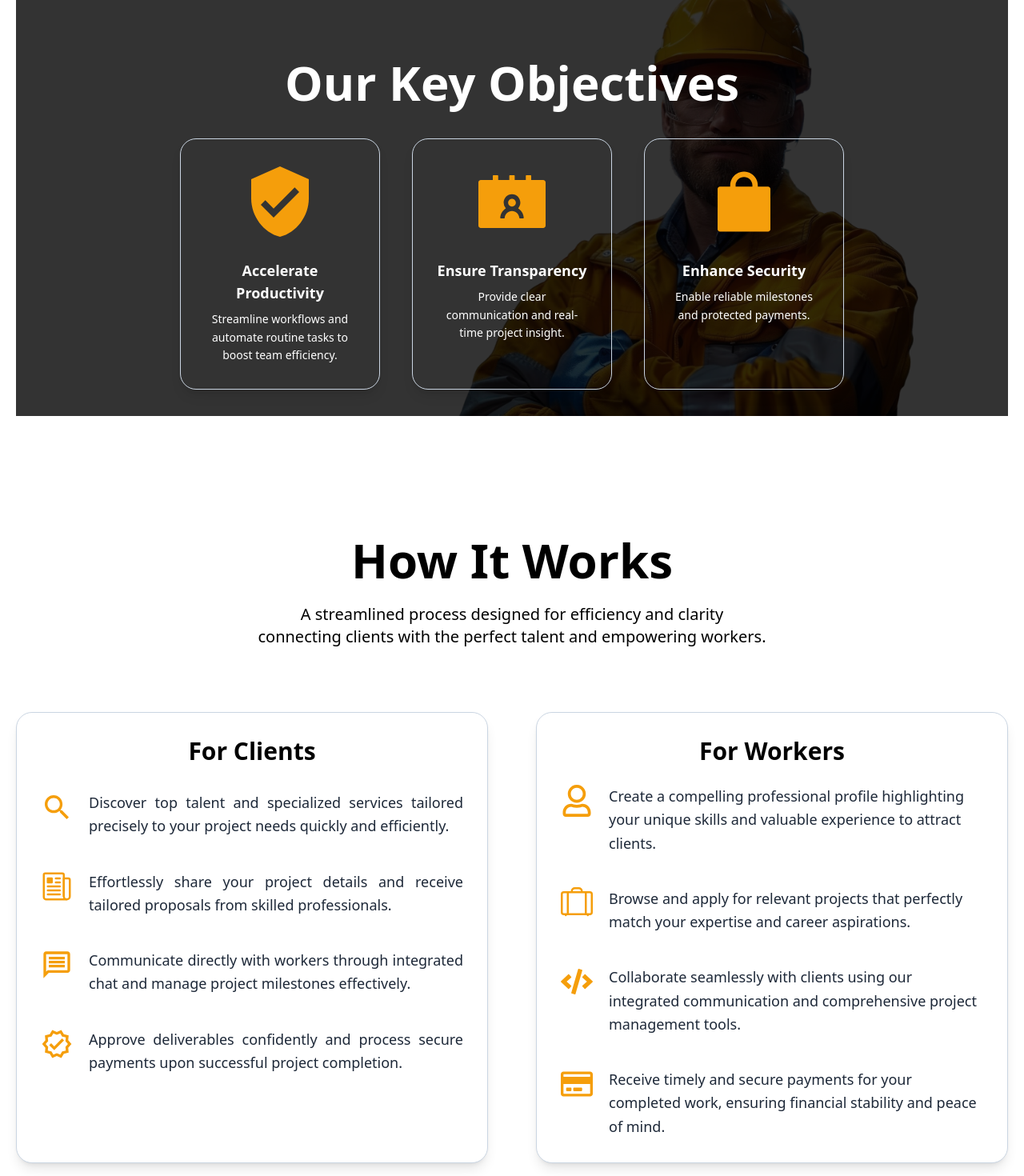
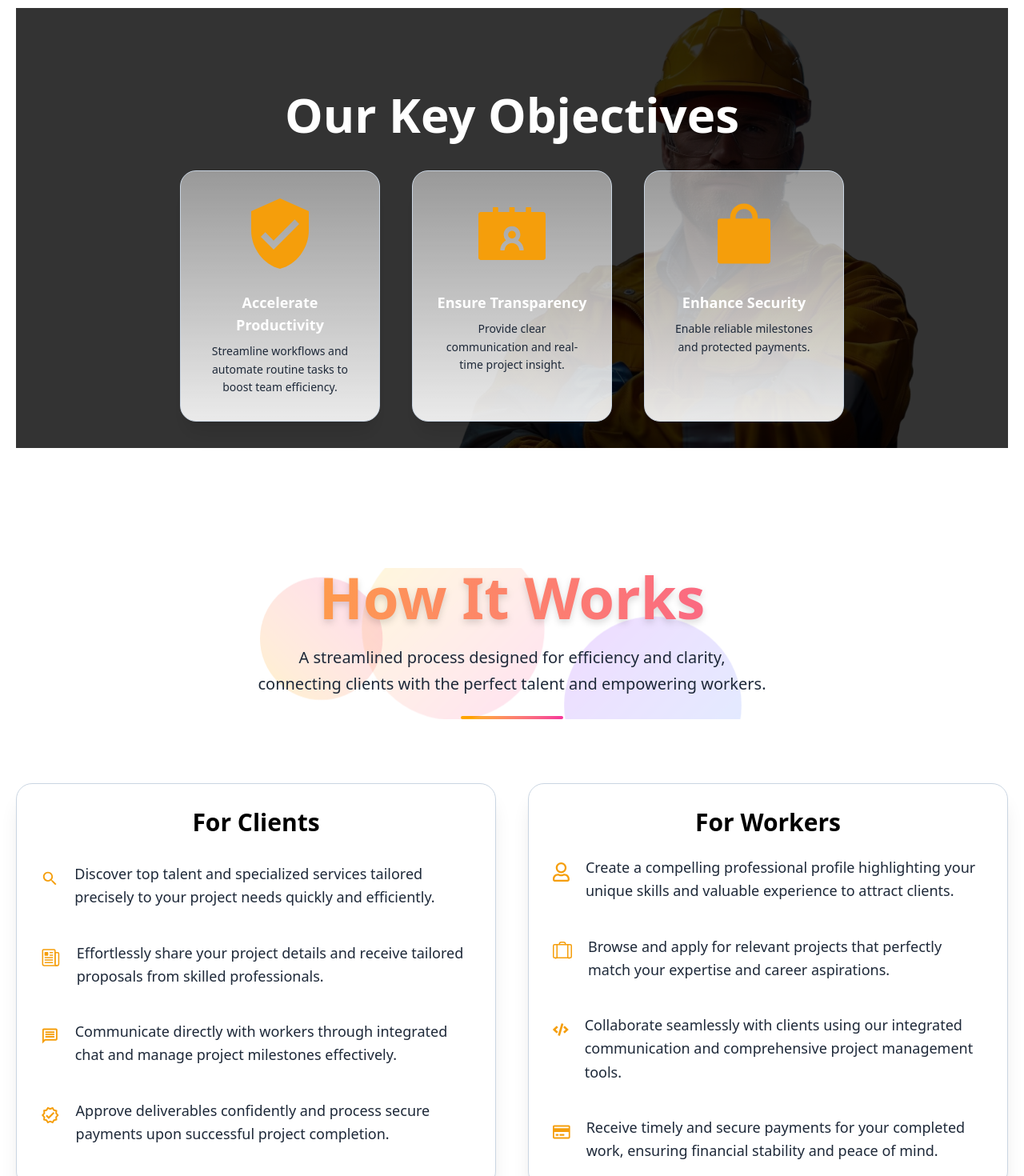
Before and after one commit to HasalKenula/WorkSure-frontend, a React (Vite) app: page /about in a window 1280 px wide. Shown: the part 1302-2772 px from the top of the page at 80% size. Built offline with nearby package versions, Linux system fonts and the light colour scheme.

Commit message:
modify aboutUs page

```diff
--- a/src/pages/AboutUsPage.jsx
+++ b/src/pages/AboutUsPage.jsx
@@ -17,150 +17,155 @@ import AboutUsTopSection from "../components/AboutUsTopSection";
 export default function AboutUs() {
   return (
     <div>
-
       <Navbar />
       <AboutUsTopSection/>
 
-      <div className="text-black  min-h-screen w-full p-5 mt-20">
+      <div className="text-black w-full p-5 mt-20">
 
-        {/* ----- Mission Section ----- */}
-        <div className="flex flex-wrap justify-center gap-30 mt-10">
-
-          {/* Image box replaced with simple placeholder-div to match original structure */}
-          <div className="relative p-[30px] rounded-[20px] shadow-lg w-[500px] max-w-full flex items-center justify-center  bg-cover" style={{ backgroundImage: `url(${Mission})` }}>
-            <div className="absolute inset-0 bg-black/30 rounded-[20px]"></div>
-
+        {/* ===== Mission Section ===== */}
+        <div className="flex flex-wrap justify-center gap-10 mt-10">
+          <div className="relative p-[30px] rounded-[20px] shadow-xl w-[500px] max-w-full flex items-center justify-center bg-cover bg-center" style={{ backgroundImage: `url(${Mission})` }}>
+            <div className="absolute inset-0 bg-gradient-to-tr from-black/40 to-black/20 rounded-[20px]"></div>
           </div>
 
-          {/* Mission box */}
-          <div className="bg-white p-[30px] rounded-[20px] shadow-lg w-[500px] max-w-full border border-slate-300">
-            <h2 className="text-center text-4xl font-bold fornt-[Courier New]">Our Mission</h2>
-            <p className="mx-[30px] mb-[45px] mt-[20px] text-[20px] leading-relaxed text-gray-800 text-justify " text-justify text-center>
+          <div className="bg-white p-[30px] rounded-[20px] shadow-xl w-[500px] max-w-full border border-slate-300">
+            <h2 className="text-center text-4xl font-bold">Our Mission</h2>
+            <p className="mx-[30px] mb-[45px] mt-[20px] text-[20px] leading-relaxed text-gray-800 text-justify">
               At WorkSure, our mission is to empower businesses and independent professionals by providing
               a seamless, secure, and intuitive platform for project collaboration. We strive to bridge the
               gap between talent and opportunity, fostering a dynamic ecosystem where innovation thrives and
               work is redefined for the modern age.
             </p>
           </div>
-
         </div>
 
-        {/* ----- Key Objectives ----- */}
-        <div className="relative mt-10 w-full h-[1300px] md:h-[550px] bg-contain  bg-no-repeat text-white bg-right flex flex-col justify-center items-center " style={{ backgroundImage: `url(${worker})` }}>
+        {/* ===== Key Objectives ===== */}
+        <div className="relative mt-20 w-full h-[1300px] md:h-[550px] bg-contain bg-no-repeat text-white bg-right flex flex-col justify-center items-center" style={{ backgroundImage: `url(${worker})` }}>
           <div className="absolute inset-0 bg-black/80"></div>
           <h1 className="relative text-center text-6xl font-bold mt-[150px]">
             Our Key Objectives
           </h1>
 
           <div className="relative flex flex-wrap justify-center gap-10 mt-10 pb-20">
-
-            <div className=" p-[30px] rounded-[20px] shadow-lg border border-slate-300 text-center w-[250px] max-w-full">
+            <div className="p-[30px] rounded-[20px] shadow-xl border border-slate-300 text-center w-[250px] max-w-full hover:scale-105 transition-transform duration-500 bg-gradient-to-t from-white/90 to-white/50">
               <div className="flex justify-center w-full mb-6">
                 <MdVerifiedUser className="text-8xl text-primary" />
               </div>
               <h2 className="font-bold text-lg">Accelerate Productivity</h2>
-              <p className="text-white text-sm mt-2 leading-relaxed text-gray-800">
+              <p className="text-gray-800 text-sm mt-2 leading-relaxed">
                 Streamline workflows and automate routine tasks to boost team efficiency.
               </p>
             </div>
 
-            <div className=" p-[30px] rounded-[20px] shadow-lg border border-slate-300 text-center w-[250px] max-w-full">
+            <div className="p-[30px] rounded-[20px] shadow-xl border border-slate-300 text-center w-[250px] max-w-full hover:scale-105 transition-transform duration-500 bg-gradient-to-t from-white/90 to-white/50">
               <div className="flex justify-center w-full mb-6">
-                {/*<AiTwotoneCheckCircle className="text-8xl text-blue-500 text-yellow-600" />*/}
                 <AiFillContacts className="text-8xl text-primary" />
               </div>
               <h3 className="font-bold text-lg">Ensure Transparency</h3>
-              <p className="text-white text-sm mt-2 leading-relaxed text-gray-800">
+              <p className="text-gray-800 text-sm mt-2 leading-relaxed">
                 Provide clear communication and real-time project insight.
               </p>
             </div>
 
-            <div className=" p-[30px] rounded-[20px] shadow-lg border border-slate-300 text-center w-[250px] max-w-full">
+            <div className="p-[30px] rounded-[20px] shadow-xl border border-slate-300 text-center w-[250px] max-w-full hover:scale-105 transition-transform duration-500 bg-gradient-to-t from-white/90 to-white/50">
               <div className="flex justify-center w-full mb-6">
                 <AiFillShopping className="text-8xl text-primary" />
               </div>
               <h3 className="font-bold text-lg">Enhance Security</h3>
-              <p className="text-white text-sm mt-2 leading-relaxed text-gray-800">
+              <p className="text-gray-800 text-sm mt-2 leading-relaxed">
                 Enable reliable milestones and protected payments.
               </p>
             </div>
-
           </div>
         </div>
-        {/* ----- How It Works ----- */}
-        <h1 className="text-center text-6xl font-bold mt-[150px]">
-          How It Works
-        </h1>
 
-        <p className="text-center text-xl mt-6">
-          A streamlined process designed for efficiency and clarity
-          <br />
-          connecting clients with the perfect talent and empowering workers.
-        </p>
+        {/* ===== How It Works Premium Section ===== */}
+        <section className="relative mt-[150px] text-center px-6 overflow-hidden">
+          {/* Background blobs */}
+          <div className="absolute top-0 left-1/4 w-40 h-40 bg-gradient-to-tr from-amber-400 to-pink-500 rounded-full mix-blend-multiply opacity-20 animate-blob"></div>
+          <div className="absolute top-10 right-1/4 w-60 h-60 bg-gradient-to-br from-purple-500 to-blue-400 rounded-full mix-blend-multiply opacity-20 animate-blob animation-delay-2000"></div>
+          <div className="absolute -bottom-10 left-1/3 w-52 h-52 bg-gradient-to-tl from-pink-400 to-yellow-300 rounded-full mix-blend-multiply opacity-20 animate-blob animation-delay-4000"></div>
 
-        <div className="flex flex-col lg:flex-row flex-wrap justify-center gap-15 mt-20">
+          {/* Heading */}
+          <h1 className="relative text-5xl md:text-6xl lg:text-7xl font-extrabold text-transparent bg-clip-text bg-gradient-to-r from-amber-400 to-pink-500 drop-shadow-lg">
+            How It Works
+          </h1>
+
+          {/* Paragraph */}
+          <p className="relative mt-6 text-lg md:text-xl text-gray-800 max-w-3xl mx-auto leading-relaxed">
+            A streamlined process designed for efficiency and clarity,
+            <br />
+            connecting clients with the perfect talent and empowering workers.
+          </p>
+
+          {/* Gradient underline */}
+          <div className="mx-auto mt-6 h-1 w-32 bg-gradient-to-r from-amber-400 to-pink-500 rounded-full"></div>
+        </section>
+
+        {/* ===== Clients & Workers Cards ===== */}
+        <div className="flex flex-col lg:flex-row flex-wrap justify-center gap-10 mt-20">
 
           {/* Clients */}
-          <div className="flex-1 flex-col bg-white p-[30px] rounded-[20px] shadow-lg   border border-slate-300">
+          <div className="flex-1 flex-col bg-white p-[30px] rounded-[20px] shadow-xl border border-slate-300 hover:scale-105 transition-transform duration-500">
             <h2 className="text-3xl font-bold text-center mb-8">For Clients</h2>
 
             <div className="flex gap-5 items-start mb-10">
-              <span className="text-3xl" ><IoMdSearch color="#f59e0b" size={40} /></span>
-              <p className="text-lg text-justify leading-relaxed text-gray-800">
+              <IoMdSearch color="#f59e0b" size={40} />
+              <p className="text-lg text-gray-800 leading-relaxed">
                 Discover top talent and specialized services tailored precisely to your project needs quickly and efficiently.
               </p>
             </div>
 
             <div className="flex gap-5 items-start mb-10">
-              <span className="text-3xl"><IoNewspaperOutline color="#f59e0b" size={40} /></span>
-              <p className="text-lg text-justify leading-relaxed text-gray-800">
+              <IoNewspaperOutline color="#f59e0b" size={40} />
+              <p className="text-lg text-gray-800 leading-relaxed">
                 Effortlessly share your project details and receive tailored proposals from skilled professionals.
               </p>
             </div>
 
             <div className="flex gap-5 items-start mb-10">
-              <span className="text-3xl"><MdOutlineMessage color="#f59e0b" size={40} /></span>
-              <p className="text-lg text-justify leading-relaxed text-gray-800">
+              <MdOutlineMessage color="#f59e0b" size={40} />
+              <p className="text-lg text-gray-800 leading-relaxed">
                 Communicate directly with workers through integrated chat and manage project milestones effectively.
               </p>
             </div>
 
             <div className="flex gap-5 items-start">
-              <span className="text-3xl"><MdOutlineVerified color="#f59e0b" size={40} /></span>
-              <p className="text-lg text-justify leading-relaxed text-gray-800">
+              <MdOutlineVerified color="#f59e0b" size={40} />
+              <p className="text-lg text-gray-800 leading-relaxed">
                 Approve deliverables confidently and process secure payments upon successful project completion.
               </p>
             </div>
           </div>
 
           {/* Workers */}
-          <div className="flex-1 flex-col bg-white p-[30px] rounded-[20px] shadow-lg   border border-slate-300">
+          <div className="flex-1 flex-col bg-white p-[30px] rounded-[20px] shadow-xl border border-slate-300 hover:scale-105 transition-transform duration-500">
             <h2 className="text-3xl font-bold text-center mb-6">For Workers</h2>
 
             <div className="flex gap-5 items-start mb-10">
-              <span className="text-3xl"><FaRegUser color="#f59e0b" size={40} /></span>
-              <p className="text-lg leading-relaxed text-gray-800">
+              <FaRegUser color="#f59e0b" size={40} />
+              <p className="text-lg text-gray-800 leading-relaxed">
                 Create a compelling professional profile highlighting your unique skills and valuable experience to attract clients.
               </p>
             </div>
 
             <div className="flex gap-5 items-start mb-10">
-              <span className="text-3xl"><BsSuitcaseLg color="#f59e0b" size={40} /></span>
-              <p className="text-lg leading-relaxed text-gray-800">
+              <BsSuitcaseLg color="#f59e0b" size={40} />
+              <p className="text-lg text-gray-800 leading-relaxed">
                 Browse and apply for relevant projects that perfectly match your expertise and career aspirations.
               </p>
             </div>
 
             <div className="flex gap-5 items-start mb-10">
-              <span className="text-3xl"><FaCode color="#f59e0b" size={40} /></span>
-              <p className="text-lg leading-relaxed text-gray-800">
+              <FaCode color="#f59e0b" size={40} />
+              <p className="text-lg text-gray-800 leading-relaxed">
                 Collaborate seamlessly with clients using our integrated communication and comprehensive project management tools.
               </p>
             </div>
 
             <div className="flex gap-5 items-start">
-              <span className="text-3xl"><FaRegCreditCard color="#f59e0b" size={40} /></span>
-              <p className="text-lg leading-relaxed text-gray-800">
+              <FaRegCreditCard color="#f59e0b" size={40} />
+              <p className="text-lg text-gray-800 leading-relaxed">
                 Receive timely and secure payments for your completed work, ensuring financial stability and peace of mind.
               </p>
             </div>
@@ -168,7 +173,7 @@ export default function AboutUs() {
 
         </div>
 
-        {/* ----- CTA Section ----- */}
+        {/* ===== CTA Section ===== */}
         <section className="bg-[lch(74.93%_82.5_73.14)] p-10 rounded-[15px] text-center text-white max-w-[1200px] mt-30 mx-auto">
           <h2 className="text-5xl font-bold">Ready to Experience WorkSure?</h2>
           <p className="mt-5 text-1xl leading-relaxed">
@@ -198,6 +203,25 @@ export default function AboutUs() {
 
       <Footer />
 
+      {/* ===== Tailwind Custom Animations ===== */}
+      <style>
+      {`
+        @keyframes blob {
+          0%, 100% { transform: translate(0px, 0px) scale(1); }
+          33% { transform: translate(30px, -50px) scale(1.1); }
+          66% { transform: translate(-20px, 20px) scale(0.9); }
+        }
+        .animate-blob {
+          animation: blob 8s infinite;
+        }
+        .animation-delay-2000 {
+          animation-delay: 2s;
+        }
+        .animation-delay-4000 {
+          animation-delay: 4s;
+        }
+      `}
+      </style>
     </div>
   );
 }
```
